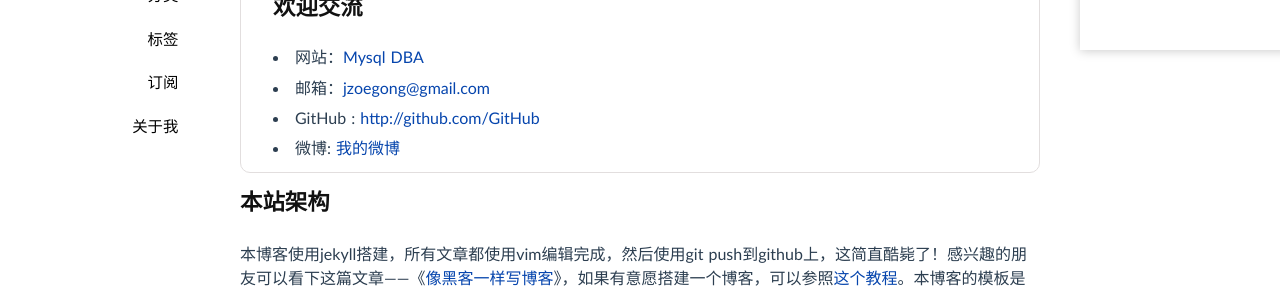
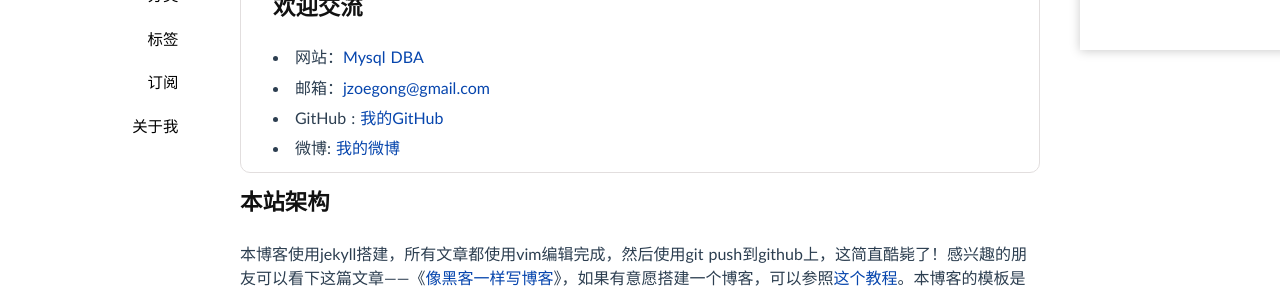
Before and after one commit to jzoe/post, a Jekyll site: the page built from about/index.md, in a window 1280 px wide. Shown: the part 263-555 px from the top of the page. Built offline with Jekyll 4.4.1, drawn with Linux system fonts in a browser that asks for light colours; Markdown is read by kramdown in place of the engine named in the settings; comment, search, counter and statistics services are not loaded.

Commit message:
fix bugs

```diff
--- a/about/index.md
+++ b/about/index.md
@@ -13,7 +13,7 @@
 
 * 网站：[{{ site.name }}]({{ site.url }})
 * 邮箱：[{{ site.email }}](mailto:{{ site.email }})
-* GitHub : [http://github.com/{{ site.github }}](http://github.com/{{ site.github }})
+* GitHub : [我的GitHub](http://github.com/{{ site.github }} "空空如也，但也不妨逛逛")
 * 微博: [我的微博](http://weibo.com/u/{{ site.weibo }})
 
 ##本站架构
```
